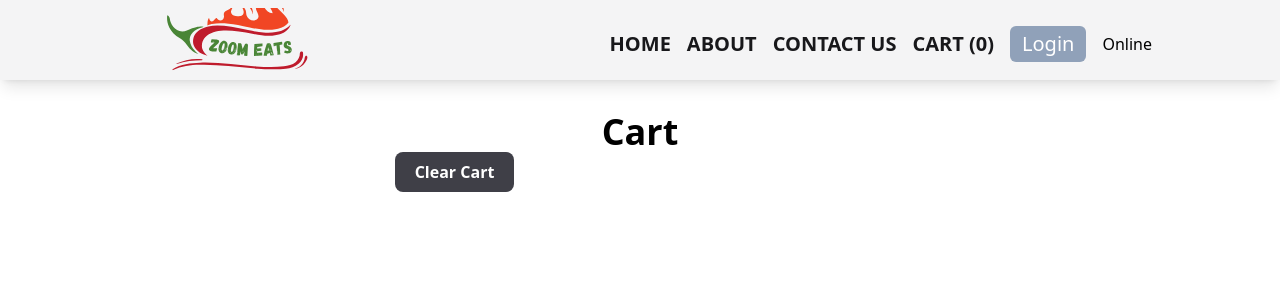
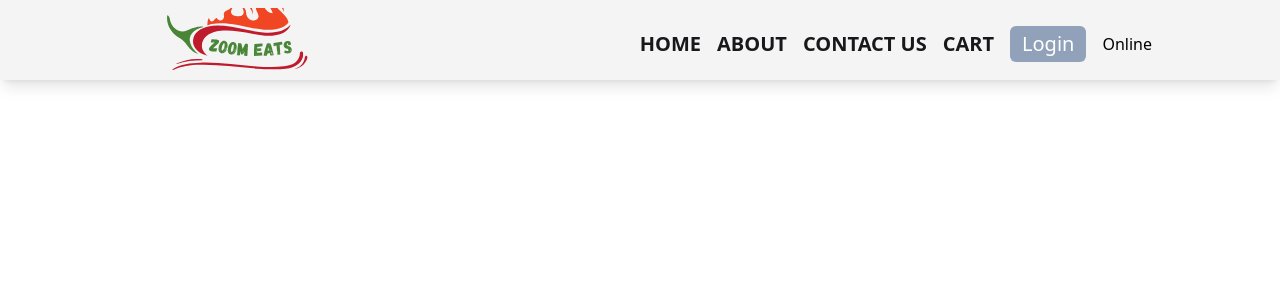
Before and after one commit to kirangavali09/zoom-eats, a React (Vite) app: page /cart in a window 1280 px wide. Shown: the top 300 px of the page. Built offline with nearby package versions, Linux system fonts and the light colour scheme.

Commit message:
Revert "Cart with redux store"
This reverts commit bdfe0cdf7140330a4c6291852683e3290b2c2e30.

```diff
--- a/package.json
+++ b/package.json
@@ -10,12 +10,10 @@
     "preview": "vite preview"
   },
   "dependencies": {
-    "@reduxjs/toolkit": "^2.9.0",
     "@tailwindcss/vite": "^4.1.11",
     "react": "^19.0.0",
     "react-dom": "^19.0.0",
     "react-icons": "^5.5.0",
-    "react-redux": "^9.2.0",
     "react-router-dom": "^6.30.1",
     "swiper": "^11.2.10",
     "tailwindcss": "^4.1.11"
--- a/src/components/Cart.jsx
+++ /dev/null
@@ -1,52 +0,0 @@
-import { useDispatch, useSelector } from "react-redux";
-import { MENU_ITEM_MEDIA_URL } from "../utils/constants";
-import { clearCart, removeItem } from "../utils/cartSlice";
-
-const Cart = () => {
-
-    const cartItems = useSelector((store) => store.cart.items);
-    const dispatch = useDispatch();
-    const handleClearCart = () => {
-        dispatch(clearCart());
-    }
-
-    const handleCartClick = (itemId) => {
-        dispatch(removeItem(itemId));
-    }
-    return (
-        <div className="w-7/12 px-32 mx-auto my-8">
-            <h1 className="text-center font-bold text-4xl">
-                Cart
-            </h1>
-            <button className="px-5 py-2 bg-zinc-700 rounded-lg text-white font-semibold cursor-pointer"
-            onClick={handleClearCart}
-            >Clear Cart</button>
-            <div className={`px-2`}> {
-                cartItems?.map((item) => (
-                    <div key={item.card.info.id} className={`flex justify-between my-4 border-b-1 border-gray-400 pt-4 pb-10 relative`}>
-                        <div className="w-3/4">
-                            <div className="font-semibold">
-                                {item.card.info.name}
-                            </div>
-                            <div>
-                                <span className={`${item.card.info.finalPrice ? "text-gray-400 line-through" : "font-semibold"}`}>₹{item.card.info.defaultPrice/100 || item.card.info.price / 100}</span>
-                                <span className={`${item.card.info.finalPrice ? "font-semibold" : "hidden"}`}>  ₹{item.card.info.finalPrice / 100}</span>
-                            </div>
-                            <div className="line-clamp-3 text-gray-500 text-sm py-2">
-                                {item.card.info.description}
-                            </div>
-                        </div>
-                        <div className="w-32 h-32">
-                            <img src={MENU_ITEM_MEDIA_URL+item.card.info.imageId} className="w-full h-full object-cover rounded-lg"/>
-                            <button className="absolute bg-gray-200 border-1 border-gray-200 px-2 py-0.5 shadow-2xl text-zinc-800 rounded-lg right-0 -top-0.5 font-semibold cursor-pointer"
-                            onClick={() => handleCartClick(item.card.info.id) }>X</button>
-                        </div>
-                    </div>
-                ))
-            }
-            </div>
-        </div>
-    )
-}
-
-export default Cart;
--- a/src/components/Navbar.jsx
+++ b/src/components/Navbar.jsx
@@ -3,14 +3,11 @@ import Logo from './../assets/logo.svg';
 import { RxHamburgerMenu } from "react-icons/rx";
 import { Link, NavLink } from 'react-router-dom';
 import useActiveStatus from '../utils/useActiveStatus';
-import { useSelector } from 'react-redux';
 
 const Navbar = () => {
     const [isLoggedIn, setIsLoggedIn] = useState(0);
 
     const isOnline = useActiveStatus();
-
-    const cartItems = useSelector((store) => store.cart.items);
 
     return (
         <div className="w-full h-16 sm:h-20 px-4 sm:px-12 bg-zinc-100 lg:px-32 pt-2 flex justify-between shadow-lg">
@@ -21,9 +18,7 @@ const Navbar = () => {
                 <NavLink to="/" className='font-bold text-xl uppercase text-zinc-900 cursor-pointer'>Home</NavLink>
                 <NavLink to="/about" className='font-bold text-xl uppercase text-zinc-900 cursor-pointer'>About</NavLink>
                 <NavLink to="/contact" className='font-bold text-xl uppercase text-zinc-900 cursor-pointer'>Contact Us</NavLink>
-                <NavLink to="/cart" className='font-bold text-xl uppercase text-zinc-900 cursor-pointer'>
-                    Cart ({cartItems.length})
-                </NavLink>
+                <NavLink className='font-bold text-xl uppercase text-zinc-900 cursor-pointer'>Cart</NavLink>
                 <NavLink className='px-3 py-1 text-xl bg-slate-400 cursor-pointer text-white rounded-md' onClick={() => setIsLoggedIn(!isLoggedIn)}>{ isLoggedIn ? "Logout" : "Login" }</NavLink>
                 <NavLink >{isOnline ? "Online" : "Offline" }</NavLink>
             </div>
--- a/src/components/RestaurantDetailMenuItems.jsx
+++ b/src/components/RestaurantDetailMenuItems.jsx
@@ -1,17 +1,9 @@
 import { IoIosArrowDown } from "react-icons/io";
 import { MENU_ITEM_MEDIA_URL } from "../utils/constants";
-import { useDispatch } from "react-redux";
-import { addItem } from "../utils/cartSlice";
 
 const RestaurantDetailMenuItems = ({items, handleAccordion}) => {
     const active = items?.active;
     const menuItems = items?.card?.card;
-
-    const dispatch = useDispatch();
-
-    const handleCartClick = (item) => {
-        dispatch(addItem(item))
-    }
 
     return (
         <div className="my-6">
@@ -25,7 +17,7 @@ const RestaurantDetailMenuItems = ({items, handleAccordion}) => {
             </div>
             <div className={`px-2 ${active ? 'block' : 'hidden'}`}> {
                 menuItems?.itemCards?.map((item) => (
-                    <div key={item.card.info.id} className={`flex justify-between my-4 border-b-1 border-gray-400 pt-4 pb-10`}>
+                    <div key={item.card.info.id} className={`flex justify-between my-4 border-b-1 border-gray-400 py-4`}>
                         <div className="w-3/4">
                             <div className="font-semibold">
                                 {item.card.info.name}
@@ -38,10 +30,8 @@ const RestaurantDetailMenuItems = ({items, handleAccordion}) => {
                                 {item.card.info.description}
                             </div>
                         </div>
-                        <div className="w-32 h-32 relative">
+                        <div className="w-32 h-32">
                             <img src={MENU_ITEM_MEDIA_URL+item.card.info.imageId} className="w-full h-full object-cover rounded-lg"/>
-                            <button className="absolute bg-white border-1 border-gray-200 px-5 py-1 shadow-2xl text-green-600 rounded-lg -bottom-5 left-5 font-semibold cursor-pointer"
-                            onClick={() => handleCartClick(item) }>ADD</button>
                         </div>
                     </div>
                 ))
--- a/src/components/Routing.jsx
+++ b/src/components/Routing.jsx
@@ -3,7 +3,6 @@ import RestaurantContainer from "./RestaurantContainer";
 import RestaurantDetail from "./RestaurantDetail";
 import AboutClass from "./AboutClass";
 import { lazy, Suspense } from "react";
-import Cart from "./Cart";
 const Contact = lazy(() => import("./Contact"));
 
 const Routing = () => {
@@ -20,7 +19,6 @@ const Routing = () => {
                     </Suspense>
                 }
             />
-            <Route path="/cart" element={<Cart />} />
         </Routes>
     )
 }
--- a/src/main.jsx
+++ b/src/main.jsx
@@ -3,15 +3,11 @@ import { createRoot } from 'react-dom/client'
 import './index.css'
 import App from './App.jsx'
 import { BrowserRouter } from 'react-router-dom'
-import { Provider } from 'react-redux'
-import appStore from './utils/appStore.jsx'
 
 createRoot(document.getElementById('root')).render(
   <StrictMode>
-    <Provider store={appStore}>
-      <BrowserRouter>
-        <App />
-      </BrowserRouter>
-    </Provider>
+    <BrowserRouter>
+      <App />
+    </BrowserRouter>
   </StrictMode>,
 )
--- a/src/utils/appStore.jsx
+++ /dev/null
@@ -1,10 +0,0 @@
-import { configureStore } from "@reduxjs/toolkit";
-import cartReducer from "./cartSlice";
-
-const appStore = configureStore({
-    reducer: {
-        cart: cartReducer
-    }
-})
-
-export default appStore;
--- a/src/utils/cartSlice.jsx
+++ /dev/null
@@ -1,24 +0,0 @@
-import { createSlice } from "@reduxjs/toolkit";
-
-const cartSlice = createSlice({
-    name: 'cart',
-    initialState: {
-        items: []
-    },
-    reducers: {
-        addItem(state, action){
-            state.items.push(action.payload);
-        },
-        clearCart(){
-            return { items: [] }
-        },
-        removeItem(state, action){
-            console.log(action)
-            return { items: state.items.filter((item) => item.card.info.id != action.payload)};
-        }
-    }
-})
-
-export const {addItem, clearCart, removeItem} = cartSlice.actions
-
-export default cartSlice.reducer;
```
Also changed, not shown: 1 other file (tests, documents, lock files or other folders).
